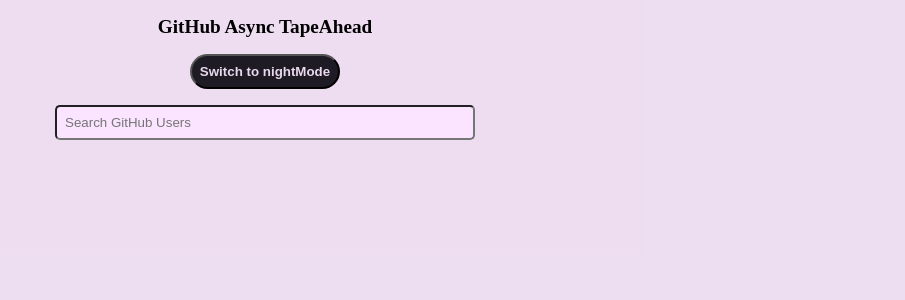
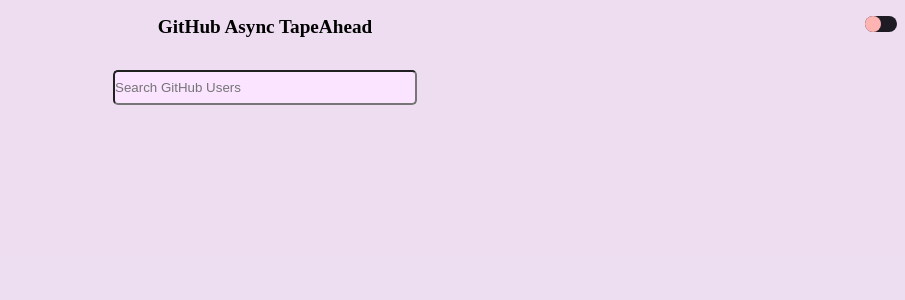
Before and after one commit to avarus-dei/github-async-typeahead, a React (Create React App) app: page / in a window 1280 px wide. Shown: the top 300 px of the page, without its empty margins (375-1280 px from the left). Built offline with nearby package versions, Linux system fonts and the light colour scheme.

Commit message:
toggle Button added

```diff
--- a/src/App.js
+++ b/src/App.js
@@ -1,4 +1,4 @@
-import { React, useState, useEffect, useRef } from "react";
+import { useState } from "react";
 import "./App.css";
 import SearchBar from "./Components/SearchBar";
 import UserOptions from "./Components/UserOptions";
@@ -56,9 +56,6 @@ export default function App() {
       <Button
         swichModes={swichModesHandler}
         nightMode={isInNightMode}
-        currentMode={
-          isInNightMode ? "Switch to lightMode" : "Switch to nightMode"
-        }
       />
       <SearchBar onInput={changeInputHandler} nightMode={isInNightMode} />
       {isLoading ? (
--- a/src/Components/Button.js
+++ b/src/Components/Button.js
@@ -8,5 +8,5 @@ export default function Button(props) {
     buttonClasses += ` ${styles.inLigthMode}`
   }
 
-  return <button className={buttonClasses} onClick={props.swichModes}>{props.currentMode}</button>;
+  return <button className={buttonClasses} onClick={props.swichModes}></button>;
 }
--- a/src/Components/Button.module.css
+++ b/src/Components/Button.module.css
@@ -1,13 +1,36 @@
-.button{
-    padding: .5rem;
-    border-radius: 1000px;
-    font-weight: bold;
+.button {
+  border: none;
+  padding: 0;
+  cursor: pointer;
+  width: 2rem;
+  height: 1rem;
+  border-radius: 1000px;
+  display: block;
+  transition: 200ms;
+  position: absolute;
+  top: 1rem;
+  right: 0.5rem;
 }
-.button.inNigthMode{
-    background-color: #eeddf1fa;
-    color: #1f1b24;
+.button::before {
+  content: "";
+  display: block;
+  width: 1rem;
+  height: 1rem;
+  background-color: rgb(255, 180, 180);
+
+  border-radius: 1000px;
+  transition: 500ms;
 }
-.button.inLigthMode{
-    background-color: #1f1b24;
-    color: #eeddf1fa;
+.button.inNigthMode {
+  background-color: #eeddf1fa;
+  color: #1f1b24;
 }
+.button.inNigthMode::before {
+  background-color: rgb(141, 41, 41);
+  transform: translateX(1rem);
+}
+
+.button.inLigthMode {
+  background-color: #1f1b24;
+  color: #eeddf1fa;
+}
--- a/src/Components/CostumHooks/DebounceHook.js
+++ b/src/Components/CostumHooks/DebounceHook.js
@@ -1,4 +1,3 @@
-import React from "react";
 import { useState, useEffect } from "react";
 
 export default function useDebounce(value, timeout, callback) {
--- a/src/Components/SearchBar.js
+++ b/src/Components/SearchBar.js
@@ -1,4 +1,4 @@
-import { React, useState, useRef } from "react";
+import { useRef } from "react";
 import styles from "./SearchBar.module.css";
 
 export default function SearchBar(props) {
--- a/src/Components/SearchBar.module.css
+++ b/src/Components/SearchBar.module.css
@@ -1,8 +1,8 @@
 .input{
     display: block;
-    width: 65vw;
-    max-width: 400px;
-    padding: .5rem;
+    width: 70%;
+    max-width: 300px;
+    padding: .5rem 0;
     margin: 1rem auto 0;
     border-radius: 5px;
 
--- a/src/Components/UserOptions.js
+++ b/src/Components/UserOptions.js
@@ -2,6 +2,7 @@ import styles from "./UserOptions.module.css";
 
 export default function UserOptions(props) {
   const options = props.options;
+  console.log(options.length);
   let userNameClasses = styles.user_name;
   let containerClasses = styles.container;
   if (props.nightMode) {
@@ -13,10 +14,15 @@ export default function UserOptions(props) {
   }
 
   return (
-    <div className={containerClasses}>
+    <ul
+      style={
+        options.length > 0 ? { "box-shadow": "#646464 1px 3px 5px 3px" } : {}
+      }
+      className={containerClasses}
+    >
       {options.map((option) => (
+        <li key={option.id}>
           <a
-          key={option.id}
             className={styles.option}
             href={option.url}
             target="_blank"
@@ -29,7 +35,8 @@ export default function UserOptions(props) {
               alt={`${option.login}`}
             />
           </a>
+        </li>
       ))}
-    </div>
+    </ul>
   );
 }
--- a/src/Components/UserOptions.module.css
+++ b/src/Components/UserOptions.module.css
@@ -1,8 +1,8 @@
 .container {
-  margin: 1rem auto 0.5rem;
-  width: min(700px, 80%);
-  max-height: calc(100vh - 100px);
+  margin: 0.5rem auto 0.5rem;
+  width: min(700px, 70%);
   overflow-y: auto;
+  border-radius: 5px;
 }
 .container.inNigthMode {
   background-color: #1f1b24;
@@ -21,7 +21,7 @@
 }
 
 .container.inNigthMode::-webkit-scrollbar-track {
-  background-color: #646464;
+  background-color: #1f1b24;
 }
 
 .container.inNigthMode::-webkit-scrollbar-thumb {
@@ -57,8 +57,14 @@
   aspect-ratio: 1/1;
 }
 
-@media (max-width: 400px){
-  .option{
+@media (max-width: 426px) {
+  .container {
+    margin: 0rem auto 0.5rem;
+  }
+  .option {
     height: 4rem;
   }
+  .user_name {
+    font-size: 1.2em;
+  }
 }
```
Lines whose indentation alone changed are shown as unchanged.
